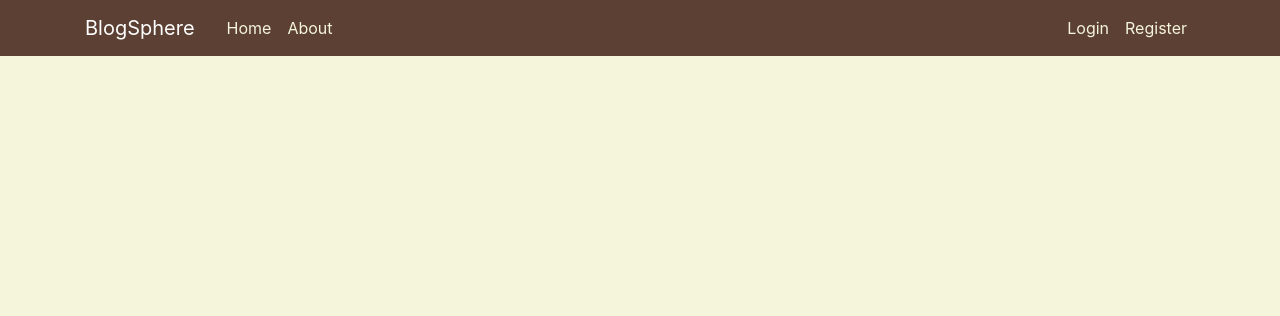
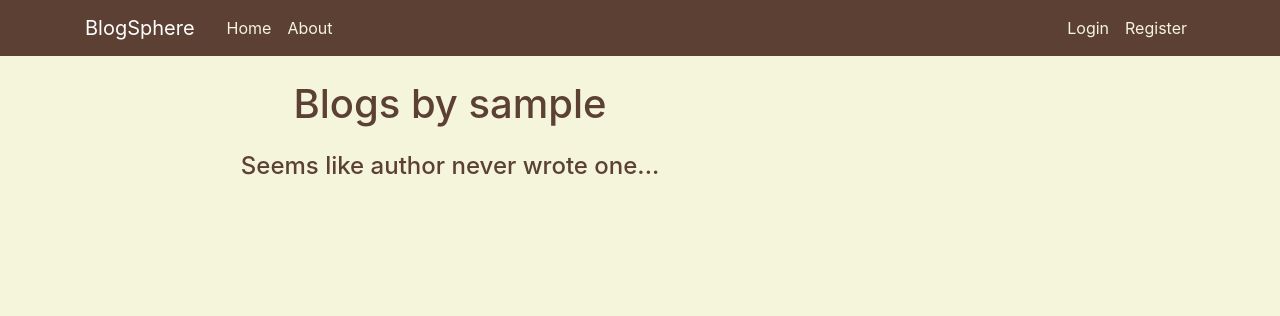
Before and after one commit to Sarthakpurii/BlogSphere, a Django app: a page that uses blog/templates/blog/home.html in a window 1280 px wide. Shown: the top 316 px of the page. Run offline with Django 5.2, Linux system fonts and the light colour scheme; data that the repository does not hold is empty; some libraries are stand-ins or nearby versions.

Commit message:
FEAT: added heading for filtered blogs

```diff
--- a/blog/templates/blog/home.html
+++ b/blog/templates/blog/home.html
@@ -1,5 +1,9 @@
 {% extends "blog/base.html"%}
 {% block content %}
+{% if posted_by %}
+  <h1 class="mb-4 text-center">Blogs by {{ posted_by }}</h1>
+  {% endif %}
+{% if not blogs %}<h4 class="text-center">Seems like author never wrote one...</h4>{% endif %}
 {% for blog in blogs %}
 <article class="media content-section">
     <div class="media-body">
--- a/blog/views.py
+++ b/blog/views.py
@@ -33,7 +33,8 @@ def home(request):
 def user_blogs(request,username):
 
     context={
-        'blogs':Post.objects.filter(author__username=username).order_by('-date_posted')
+        'blogs':Post.objects.filter(author__username=username).order_by('-date_posted'),
+        'posted_by':username
     }
     return render(request, 'blog/home.html',context)
 
```
